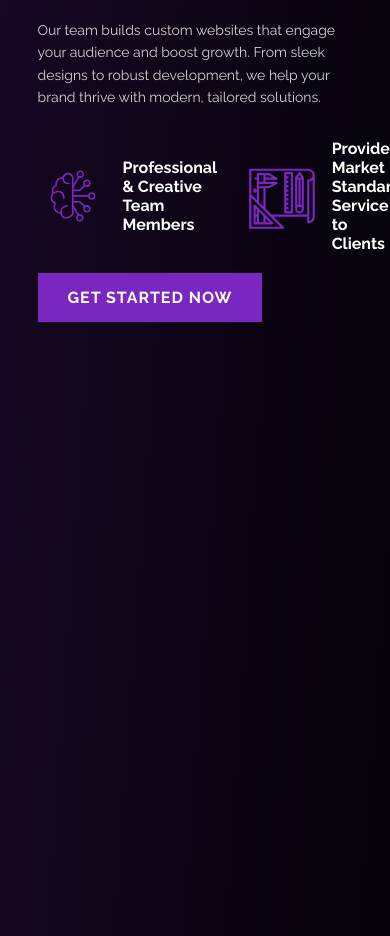
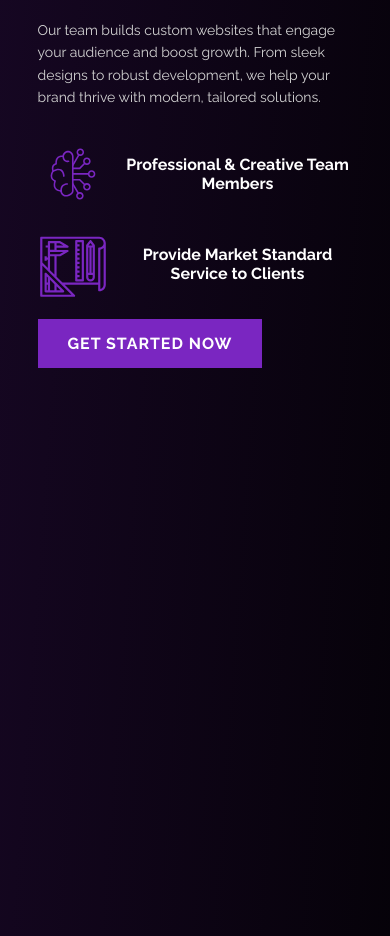
Before and after one commit to Tristen297/inspire-digital-fixed-again, a React (Create React App) app: page / in a window 390 px wide. Shown: the part 2180-3116 px from the top of the page. Built offline with nearby package versions, Linux system fonts and the light colour scheme.

Commit message:
fixed small issue

```diff
--- a/src/styles/home/about-us.css
+++ b/src/styles/home/about-us.css
@@ -259,4 +259,15 @@
     .about-us-images {
         height: 0px;
     }
+
+    .about-icons {
+        flex-direction: column; /* Stack icon items vertically */
+        align-items: center; /* Center the items horizontally */
+        gap: 20px; /* Adjust gap between icons */
+    }
+
+    .icon-item {
+        text-align: center; /* Center the text under each icon */
+        width: 100%; /* Adjust width if needed */
+    }
 }
```
